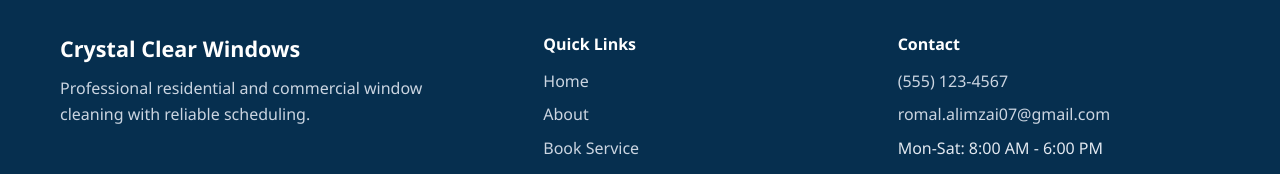
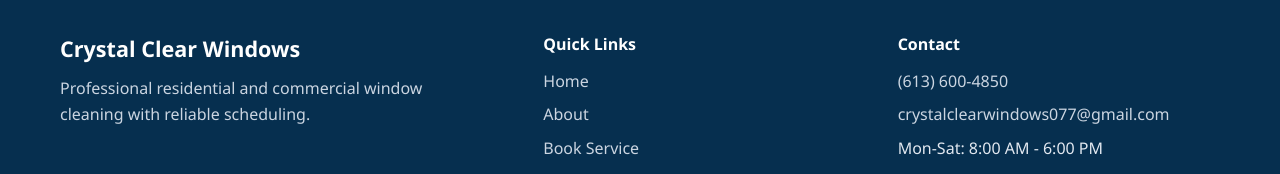
Before and after one commit to Javed-coder/Crystal-clear-windows-cleaning, a React (Vite) app: page / in a window 1280 px wide. Shown: the part 3882-4056 px from the top of the page. Built offline with nearby package versions, Linux system fonts and the light colour scheme.

Commit message:
Add latest footer and image asset updates

```diff
--- a/src/components/layout/Footer.jsx
+++ b/src/components/layout/Footer.jsx
@@ -23,8 +23,8 @@ export default function Footer() {
           <div className="footer-column">
             <h4>Contact</h4>
             <ul>
-              <li><a href="tel:+15551234567">(555) 123-4567</a></li>
-              <li><a href="mailto:romal.alimzai07@gmail.com">romal.alimzai07@gmail.com</a></li>
+              <li><a href="tel:613-600-4850">(613) 600-4850</a></li>
+              <li><a href="mailto:crystalclearwindows077@gmail.com">crystalclearwindows077@gmail.com</a></li>
               <li>Mon-Sat: 8:00 AM - 6:00 PM</li>
             </ul>
           </div>
```
Also changed, not shown: src/assets/Screenshot 2026-03-04 013029.png (added), src/assets/images/logo.png (added).
